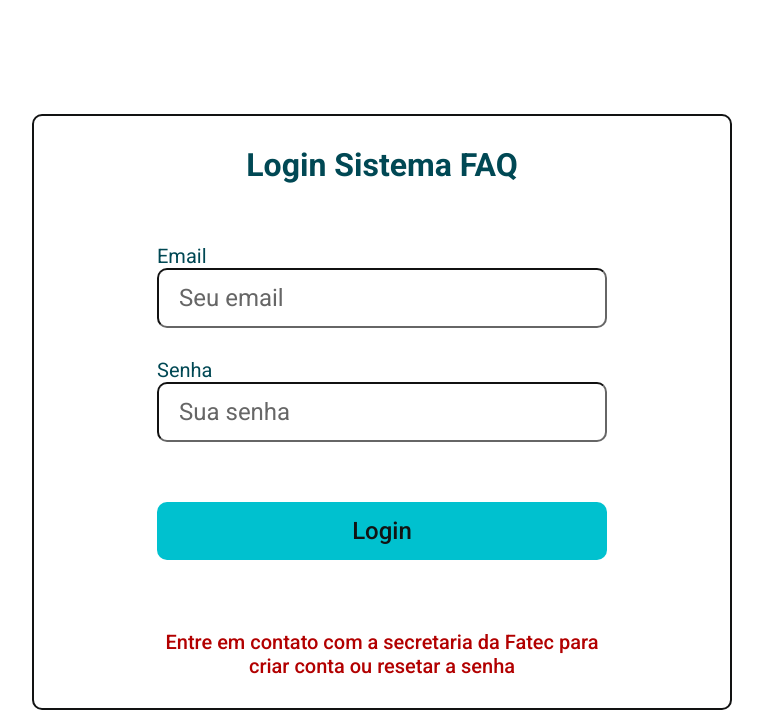
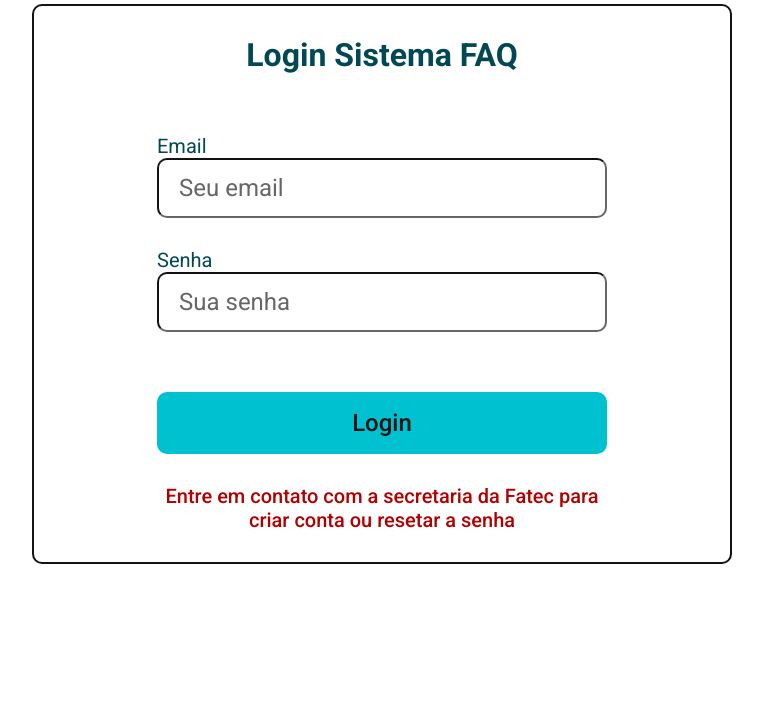
Before and after one commit to rrafaelc/projeto-faq-fatec, a PHP site: page /login in a window 1280 px wide. Shown: the part 106-816 px from the top of the page, without its empty margins (258-1021 px from the left). After the commit the page ends 670 px from the top, so only its background shows below. Run offline with PHP 8.4, Linux system fonts and the light colour scheme; some libraries are stand-ins or nearby versions.

Commit message:
consertado as margin e colocando hover no botao

```diff
--- a/login/index.html
+++ b/login/index.html
@@ -39,11 +39,11 @@
       <form action="/painel">
         <div id="email">
           <label for="email">Email</label>
-          <input type="email" placeholder="Seu email" />
+          <input type="email" placeholder="Seu email" required />
         </div>
         <div id="senha">
           <label for="senha">Senha</label>
-          <input type="password" placeholder="Sua senha" />
+          <input type="password" placeholder="Sua senha" required />
         </div>
 
         <div
--- a/login/styles.css
+++ b/login/styles.css
@@ -1,7 +1,7 @@
 .container {
   max-width: 700px;
   margin: 0 auto;
-  margin-top: calc(80px + 60px);
+  margin-top: 30px;
   padding: 30px 0;
 
   display: flex;
@@ -10,6 +10,9 @@
 
   border: 2px solid var(--preto-escuro);
   border-radius: 10px;
+
+  /* Temporario */
+  margin-bottom: 100px;
 }
 
 .container h1 {
@@ -20,7 +23,6 @@
 }
 
 /* Formulario */
-
 form {
   display: flex;
   flex-direction: column;
@@ -59,8 +61,8 @@
 form button {
   padding: 15px 0;
 
-  border: none;
   border-radius: 10px;
+  border: 2px solid var(--azul-destaque);
   background-color: var(--azul-destaque);
 
   font-weight: 500;
@@ -68,12 +70,19 @@
   color: var(--preto-escuro);
 }
 
+form button:hover {
+  background-color: transparent;
+  border: 2px solid var(--azul-destaque);
+
+  transition: background-color 0.2s ease-in-out;
+}
+
 form button:active {
   transform: scale(0.95);
 }
 
 .info {
-  margin-top: 70px;
+  margin-top: 30px;
   max-width: 450px;
   text-align: center;
 
```
